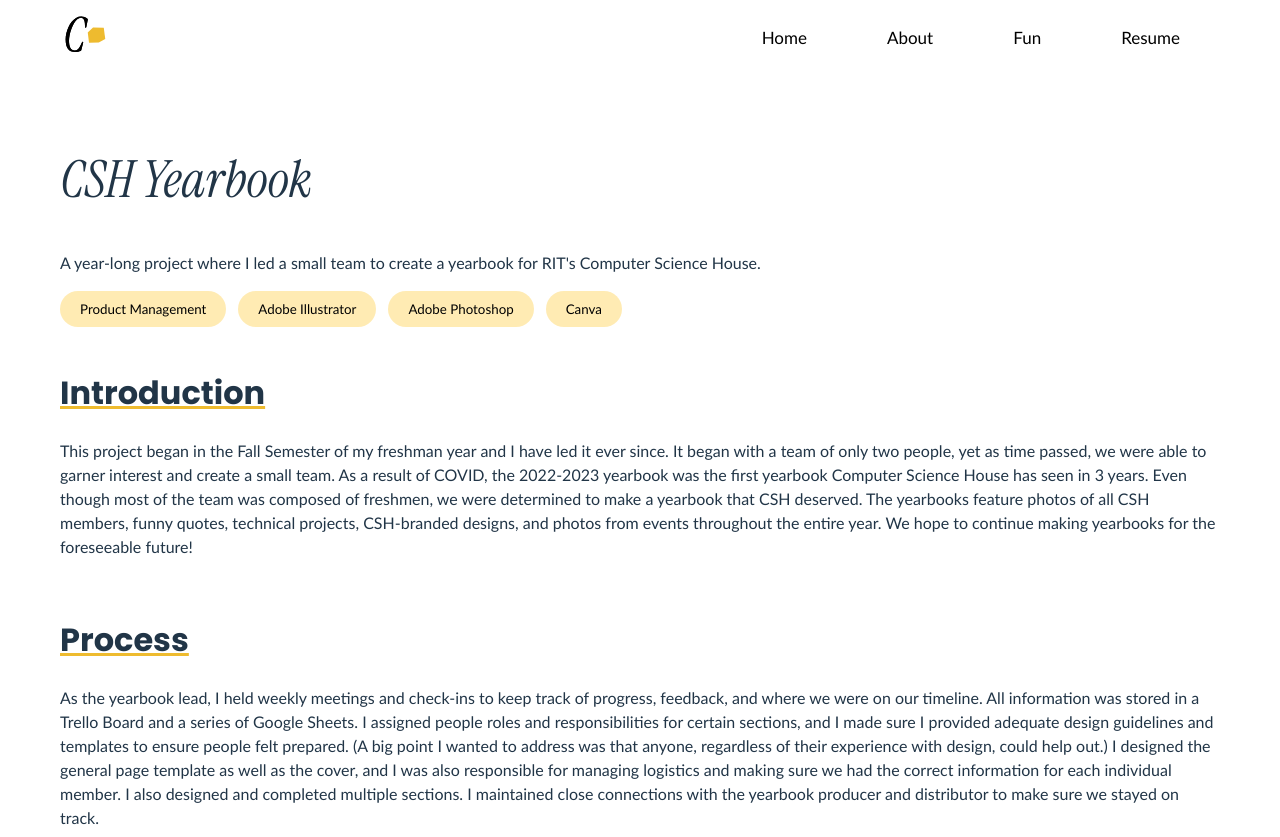
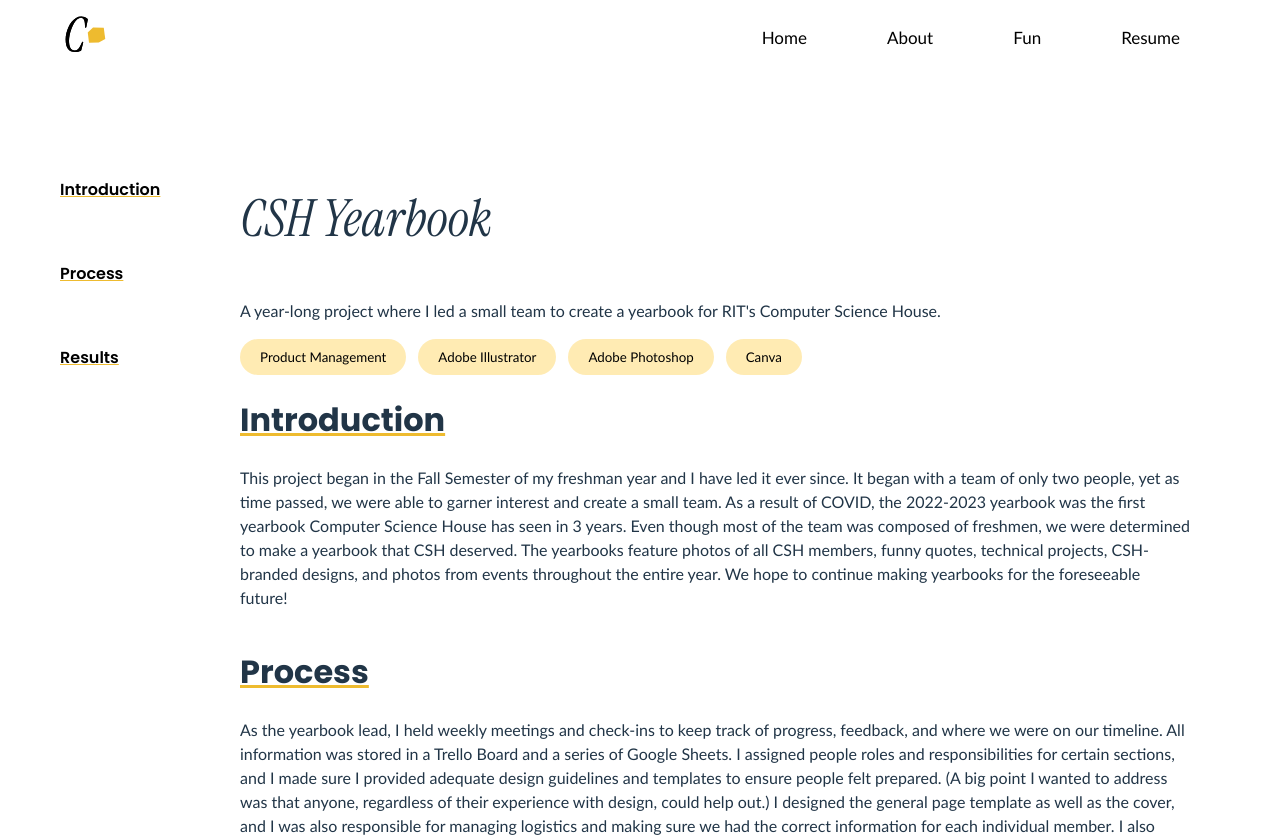
Before and after one commit to chrissye0/personal-website, a React (Vite) app: page /yearbook in a window 1280 px wide. Shown: the top 837 px of the page. Built offline with nearby package versions, Linux system fonts and the light colour scheme.

Commit message:
added sidebar to project pages

```diff
--- /dev/null
+++ b/src/components/Sidebar.jsx
@@ -0,0 +1,9 @@
+export default function Sidebar({ nav }) {
+    return (
+        <aside className="sidebar">
+            {nav.map((navItem) => {
+                return <a href={"#"+navItem} className="navItem">{navItem}</a>
+            })}
+        </aside>
+    )
+}
--- a/src/pages/Projects/AlumniPages.jsx
+++ b/src/pages/Projects/AlumniPages.jsx
@@ -1,21 +1,25 @@
 import Footer from "../../components/Footer.jsx";
+import Sidebar from "../../components/Sidebar.jsx";
+
 export default function AlumniPages() {
   return (
     <>
       <section className="project-page">
-        {/** create some mockups in Figma */}
+        <Sidebar nav={["Introduction"]} />
+        <section className="project-content">
           <header className="project-header">
             <h1>Knicks & Rangers Alumni Pages</h1>
             <p>Webpage designs for retired New York Knicks and New York Rangers players.</p>
-          <section className="project-tags">
+            <section className="project-page-tags">
               <button className="project-skill">Figma</button>
               <button className="project-skill">Ceros</button>
             </section>
           </header>
-        <article className="alumni-intro">
+          <article className="alumni-intro" id="Introduction">
             <h2>Introduction</h2>
             <p>Another project I worked on while at Madison Square Garden was designing a series of web pages for New York Knicks and New York Rangers alumni. Page designs were to be built in Figma and then transferred to the platform Ceros for interactivity and publishing. I worked with others in the Digital Experience Team and the Knicks and Rangers Marketing teams throughout the process. I was given names, player numbers, statistics, and a biography, and it was up to me to determine how I wanted to display this information. I was given a long list of players, so I planned to create a base template with information I could easily change as I made it down the list. I also had to consult with the brand guidelines for both the Knicks and Rangers and differences in branding led to differences in the design process as I worked on both projects.</p>
           </article>
+        </section>
       </section>
       <Footer />
     </>
--- a/src/pages/Projects/MsgRedesign.jsx
+++ b/src/pages/Projects/MsgRedesign.jsx
@@ -1,41 +1,45 @@
 import Footer from "../../components/Footer.jsx";
+import Sidebar from "../../components/Sidebar.jsx";
+
 export default function MsgRedesign() {
   return (
     <>
       <section className="project-page">
-        {/** create some mockups in Figma */}
+        <Sidebar nav={["Introduction", "Competitive Analysis", "Process", "Results"]} />
+        <section className="project-content">
           <header className="project-header">
             <h1>MSG.com Redesign</h1>
             <p>A redesign project of Madison Square Garden's venue landing page.</p>
-          <section className="project-tags">
+            <section className="project-page-tags">
               <button className="project-skill">Figma</button>
               <button className="project-skill">User Research</button>
               <button className="project-skill">Competitive Analysis</button>
               <button className="project-skill">UserTesting</button>
             </section>
           </header>
-        <article className="msg-intro">
+          <article className="msg-intro" id="Introduction">
             <h2>Introduction</h2>
             <p>I worked on this redesign project throughout my Digital Product Design summer internship at Madison Square Garden. The project involved brainstorming sessions, Figma prototyping, and much user research.</p>
             <p>The project began with me reviewing previous venue landing page user tests and interactivity data measured by our Digital Experience data team. While reception was mostly positive, the tests indicated room for improvement and data indicated a low level of interactivity on the site. I began forming ideas for the redesign, and with insights from the team, I started conducting user research with the UserTesting tool.</p>
           </article>
-        <article className="msg-competitive-analysis">
+          <article className="msg-competitive-analysis" id="Competitive Analysis">
             <h2>Competitive Analysis</h2>
             <p>My first batch of user tests was for a competitive analysis, in which I compared the MSG.com homepage with that of competitor venue homepages, more specifically Barclays Center, Climate Pledge Arena, T-Mobile Arena, and Crypto.com Arena. I had screening questions (such that the test targeted specifically venue ticket buyers) and had users rate the homepages based on their design, navigation, and ease of use. I also collected the Net Promoter Scores of each site and general user feedback. I evaluated the strengths and weaknesses of each venue and compared them to those of the MSG.com homepage and presented findings to the Digital Experience team as well as some from the Sports and Marketing teams. I then created my first few design mockups of the homepage, as seen below.</p>
             {/* images and designs here */}
           </article>
-        <article className="msg-process">
+          <article className="msg-process" id="Process">
             <h2>Process</h2>
             <p>After some design feedback from my team, I settled on two mockup designs I was confident in. The differences between the two included the “Plan Your Visit” section and the event carousel at the top. In the first version, Plan Your Visit is at the bottom. The user can click through photos of the arena, and to the right, the user can read general venue information and navigate to their respective pages. The version on the right contains the icons and boxes from before and is instead higher up on the homepage. For the carousel, the bar at the bottom with the navigation arrows is different, with one being an extension of the arena background and the other having a dark blue background.</p>
             <p>At this point, I conducted an A/B test asking users to scroll through both prototypes individually, express their thoughts, note any differences between the two, and then see them both side-by-side. Results from the test showed people preferred “Plan Your Visit” being at the top, as they would have to scroll down past all the events in the other version. The icons also made the design more readable and accessible for users. There weren’t many strong opinions regarding the carousel, but some cited that the dark blue bar made the design less busy and more “modern.” I went forward with the 2nd mockup by replacing placeholders with imagery and event content and finally conducted another A/B test comparing this mockup and the current MSG.com website.</p>
             {/* images and designs here */}
           </article>
-        <article className="msg-results">
+          <article className="msg-results" id="Results">
             <h2>Results</h2>
             <p>The results from the 2nd A/B test showed that most tested users preferred my prototype to the official website. They liked the use of icons and imagery and how more events were displayed and organized. People could more easily find an event they liked directly from the homepage and icons pointed toward a more user-friendly and accessible design. Users also had a positive reception toward the social media integration at the bottom. Points of feedback included having more arena imagery and creating more visual unity with the event photo and description in the top carousel.</p>
             {/* images and designs here */}
           </article>
         </section>
+      </section>
       <Footer />
     </>
   );
--- a/src/pages/Projects/Yearbook.jsx
+++ b/src/pages/Projects/Yearbook.jsx
@@ -1,31 +1,35 @@
 import Footer from "../../components/Footer.jsx";
+import Sidebar from "../../components/Sidebar.jsx";
+
 export default function Yearbook() {
   return (
     <>
       <section className="project-page">
-        {/** create some mockups in Figma */}
+        <Sidebar nav={["Introduction", "Process", "Results"]} />
+        <section className="project-content">
           <header className="project-header">
             <h1>CSH Yearbook</h1>
             <p>A year-long project where I led a small team to create a yearbook for RIT's Computer Science House.</p>
-          <section className="project-tags">
+            <section className="project-page-tags">
               <button className="project-skill">Product Management</button>
               <button className="project-skill">Adobe Illustrator</button>
               <button className="project-skill">Adobe Photoshop</button>
               <button className="project-skill">Canva</button>
             </section>
           </header>
-        <article className="yearbook-intro">
+          <article className="yearbook-intro" id="Introduction">
             <h2>Introduction</h2>
             <p>This project began in the Fall Semester of my freshman year and I have led it ever since. It began with a team of only two people, yet as time passed, we were able to garner interest and create a small team. As a result of COVID, the 2022-2023 yearbook was the first yearbook Computer Science House has seen in 3 years. Even though most of the team was composed of freshmen, we were determined to make a yearbook that CSH deserved. The yearbooks feature photos of all CSH members, funny quotes, technical projects, CSH-branded designs, and photos from events throughout the entire year. We hope to continue making yearbooks for the foreseeable future!</p>
           </article>
-        <article className="yearbook-process">
+          <article className="yearbook-process" id="Process">
             <h2>Process</h2>
             <p>As the yearbook lead, I held weekly meetings and check-ins to keep track of progress, feedback, and where we were on our timeline. All information was stored in a Trello Board and a series of Google Sheets. I assigned people roles and responsibilities for certain sections, and I made sure I provided adequate design guidelines and templates to ensure people felt prepared. (A big point I wanted to address was that anyone, regardless of their experience with design, could help out.) I designed the general page template as well as the cover, and I was also responsible for managing logistics and making sure we had the correct information for each individual member. I also designed and completed multiple sections. I maintained close connections with the yearbook producer and distributor to make sure we stayed on track.</p>
           </article>
-        <article className="yearbook-results">
+          <article className="yearbook-results" id="Results">
             <h2>Results</h2>
             <p>With the 2022-2023 and 2023-2024 yearbooks, we ended up producing and selling 100+ yearbooks to CSH members and alumni. The yearbook was met with positive reception and now serves as a memorable keepsake for CSH members to look back on their time in the community.</p>
           </article>
+        </section>
       </section>
       <Footer />
     </>
--- a/src/styles/App.css
+++ b/src/styles/App.css
@@ -27,7 +27,6 @@ nav a {
   text-align: center;
   font-size: 17px;
 }
-
 
 nav a::after {
   content: '';
@@ -164,6 +163,7 @@ nav a:hover::after {
   padding: 30px;
   display: flex;
   flex-direction: column;
+  text-align: center;
 }
 
 /* Invisible link that covers the whole card */
@@ -283,6 +283,7 @@ footer a:hover {
   flex-wrap: wrap;
   gap: 12px;
   margin-top: 12px;
+  justify-content: center;
 }
 
 .project-skill {
@@ -308,8 +309,41 @@ footer a:hover {
 
 .project-page {
   display: flex;
-  flex-direction: column;
+  flex-direction: row;
   padding: 30px 60px;
   text-align: left;
   gap: 20px;
 }
+
+.project-content {
+  padding: 30px;
+  display: flex;
+  flex-direction: column;
+  margin-left: 150px;
+}
+
+.project-page-tags {
+  display: flex;
+  flex-wrap: wrap;
+  gap: 12px;
+  margin-top: 12px;
+}
+
+.sidebar {
+  width: 150px;
+  display: flex;
+  flex-direction: column;
+  height: 100%;
+  position: fixed;
+  overflow-x: hidden;
+  padding-top: 3%;
+}
+
+.sidebar a {
+  font-family: "Poppins SemiBold", sans-serif;
+  font-size: 1em;
+  text-decoration-line: underline;
+  text-decoration-color: #EEBB2F;
+  color: black;
+  margin: 30px 0px;
+}
--- a/src/styles/index.css
+++ b/src/styles/index.css
@@ -11,6 +11,8 @@
   text-rendering: optimizeLegibility;
   -webkit-font-smoothing: antialiased;
   -moz-osx-font-smoothing: grayscale;
+
+  scroll-behavior: smooth;
 }
 
 @font-face {
```
Lines whose indentation alone changed are shown as unchanged.
